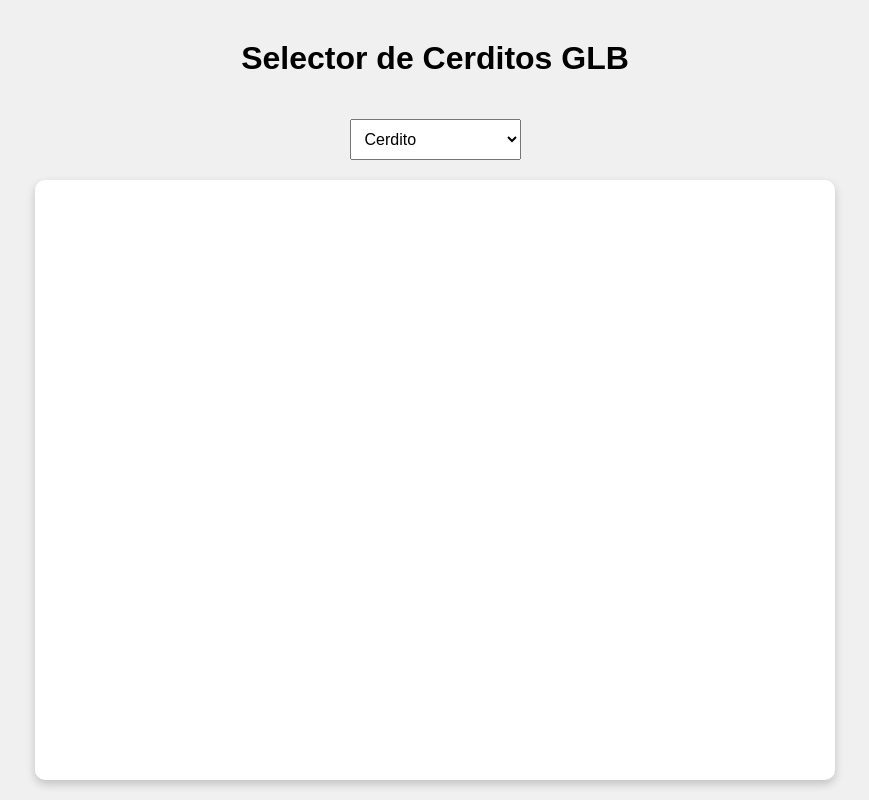
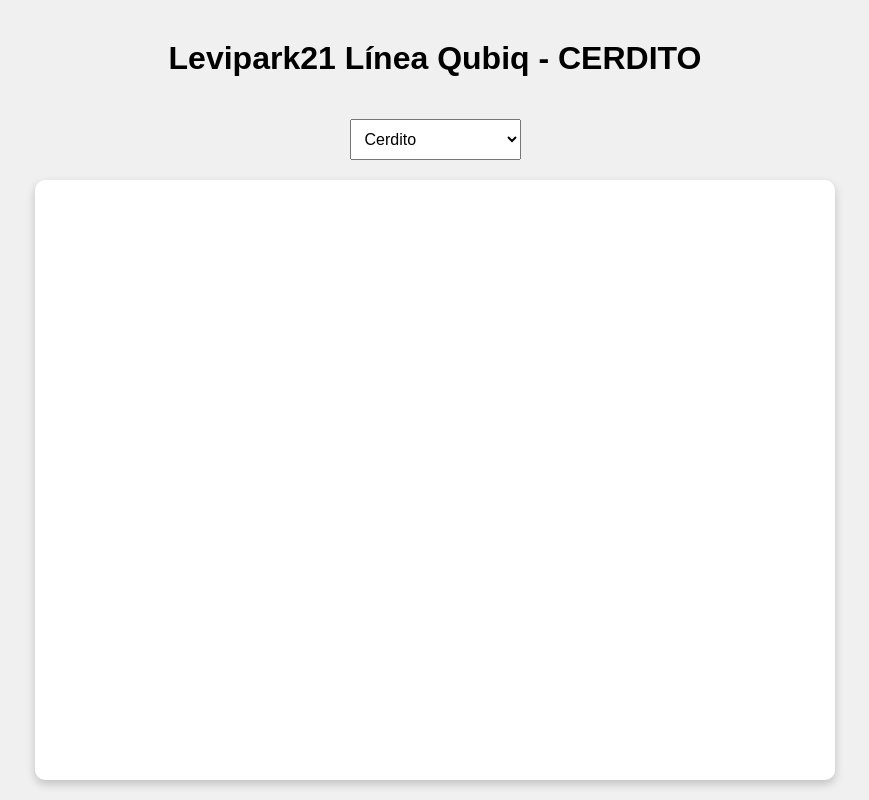
Before and after one commit to Levipark21/Cerdito21, a plain HTML site: page index.html in a window 1280 px wide. Shown: the whole page, without its empty margins (205-1074 px from the left). Drawn offline with nearby package versions, Linux system fonts and the light colour scheme.

Commit message:
Update index.html

```diff
--- a/index.html
+++ b/index.html
@@ -46,7 +46,7 @@
 </head>
 <body>
 
-  <h1>Selector de Cerditos GLB</h1>
+  <h1>Levipark21 Línea Qubiq - CERDITO</h1>
 
   <select id="modelSelector">
     <option value="CERDITO.glb">Cerdito</option>
```
